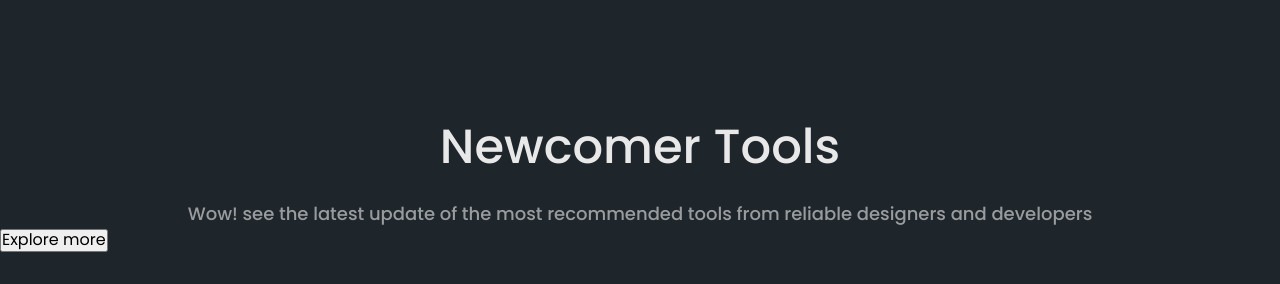
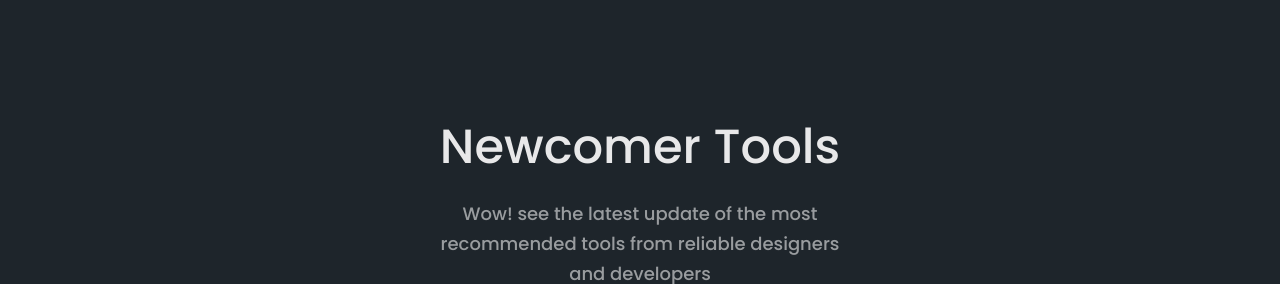
Before and after one commit to lamb-holy/project-html-css, a plain HTML site: page index.html in a window 1280 px wide. Shown: the part 2394-2678 px from the top of the page. Drawn offline with nearby package versions, Linux system fonts and the light colour scheme.

Commit message:
nevermind...

```diff
--- a/index.html
+++ b/index.html
@@ -199,9 +199,9 @@
             <section>
                 <div class="left-side">
                     <h2 class="title">Newcomer Tools</h2>
-                    <p class="title-text">Wow! see the latest update of the most
+                    <p class="title-text">Wow! see the latest update of the most <br>
                         recommended tools from reliable
-                        designers and developers</p>
+                        designers <br> and developers</p>
                     <button class="explore_btn" type="button">Explore more</button>
                 </div>
                 <div class="right-side">
```
